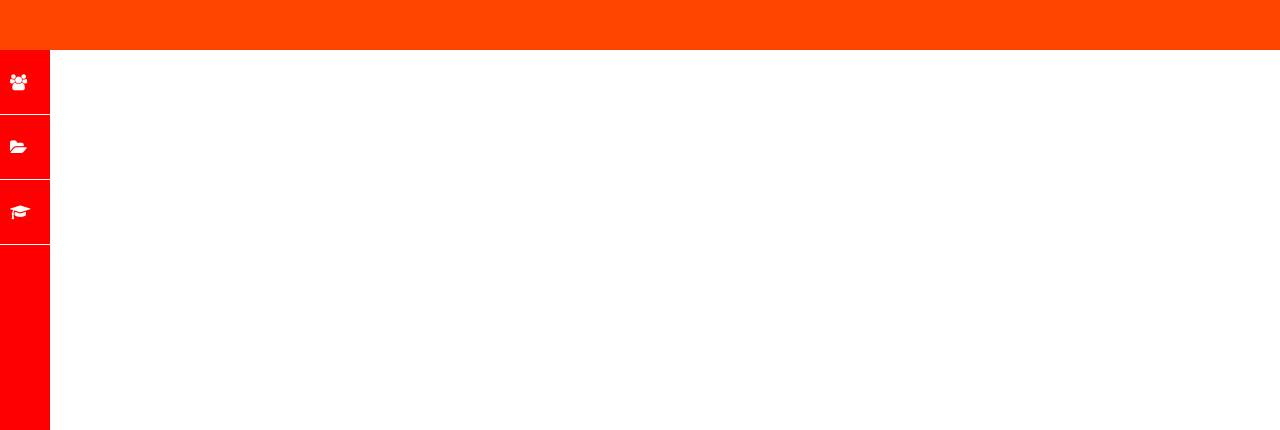
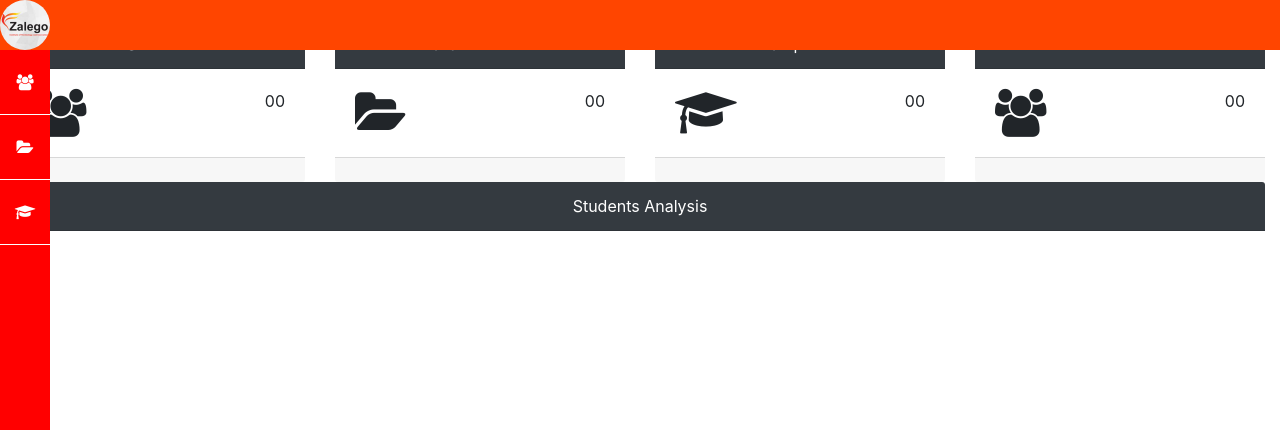
Before and after one commit to mocohdee/admindashboard, a PHP site: page / in a window 1280 px wide. Shown: the top 430 px of the page. Run offline with PHP 8.4, Linux system fonts and the light colour scheme.

Commit message:
added images

```diff
--- a/webStartingTemplate/index.html
+++ b/webStartingTemplate/index.html
@@ -14,6 +14,8 @@
 <body>
 	<!-- All our code. write here   -->
 	<div class="header">
+		<img src="images/zalego.jpg" alt="zalego" height="50" width="50" class="rounded-circle">
+		<a href="#" class="navbar-trigger"><span></span></a>
 
 	</div>
 	<div class="sidebar">
@@ -42,7 +44,56 @@
 
 	</div>
 	<div class="main content">
-		Main Content here
+		<div class="container-fluid">
+			<div class="row">
+				<div class="col-lg-3">
+					<div class="card-header bg-dark text-white text-center">
+						<span>Students</span>
+					</div>
+					<div class="card-body">
+						<span><i class="fa fa-group fa-3x"></i></span>
+						<span class="float-right">00</span>
+					</div>
+					<div class="card-footer"></div>
+				</div>
+				<div class="col-lg-3">
+					<div class="card-header bg-dark text-white text-center">
+						<span>Available courses</span>
+					</div>
+					<div class="card-body">
+						<span><i class="fa fa-folder-open fa-3x"></i></span>
+						<span class="float-right">00</span>
+					</div>
+					<div class="card-footer"></div>
+				</div>
+				<div class="col-lg-3">
+					<div class="card-header bg-dark text-white text-center">
+						<span>campuses</span>
+					</div>
+					<div class="card-body">
+						<span><i class="fa fa-graduation-cap fa-3x"></i></span>
+						<span class="float-right">00</span>
+					</div>
+					<div class="card-footer"></div>
+				</div>
+				<div class="col-lg-3">
+					<div class="card-header bg-dark text-white text-center">
+						<span>users</span>
+					</div>
+					<div class="card-body">
+						<span><i class="fa fa-group fa-3x"></i></span>
+						<span class="float-right">00</span>
+					</div>
+					<div class="card-footer"></div>
+				</div>
+				<div class="col-lg-12">
+					<div class="card-header bg-dark text-white text-center">
+						<span>Students Analysis</span>
+					</div>
+				</div>
+			</div>
+		</div>
+
 	</div>
 <script src="jquery.min.js"></script>
 <script src="bootstrap/js/bootstrap.min.js"></script>
--- a/webStartingTemplate/style.css
+++ b/webStartingTemplate/style.css
@@ -33,10 +33,23 @@ body{
     color: #ffffff;
     text-decoration: none;
 }
+.main-content{
+    padding-top: 50px;
+    background-attachment: fixed;
+}
+.container-fluid{
+    padding-top: 10px;
+}
+.col-lg-3{
+    padding-top: 10px;
+}
 
 @media screen and (min-width: 576px)  {
     .sidebar{
         width: 50px;
+    }
+    .sidebar ul li{
+        text-align: center;
     }
     .sidebar ul li span:nth-child(2){
         display: none;
```
Also changed, not shown: other parts of webStartingTemplate/style.css (+72 -0 lines), webStartingTemplate/images/zalego.jpg (added).
